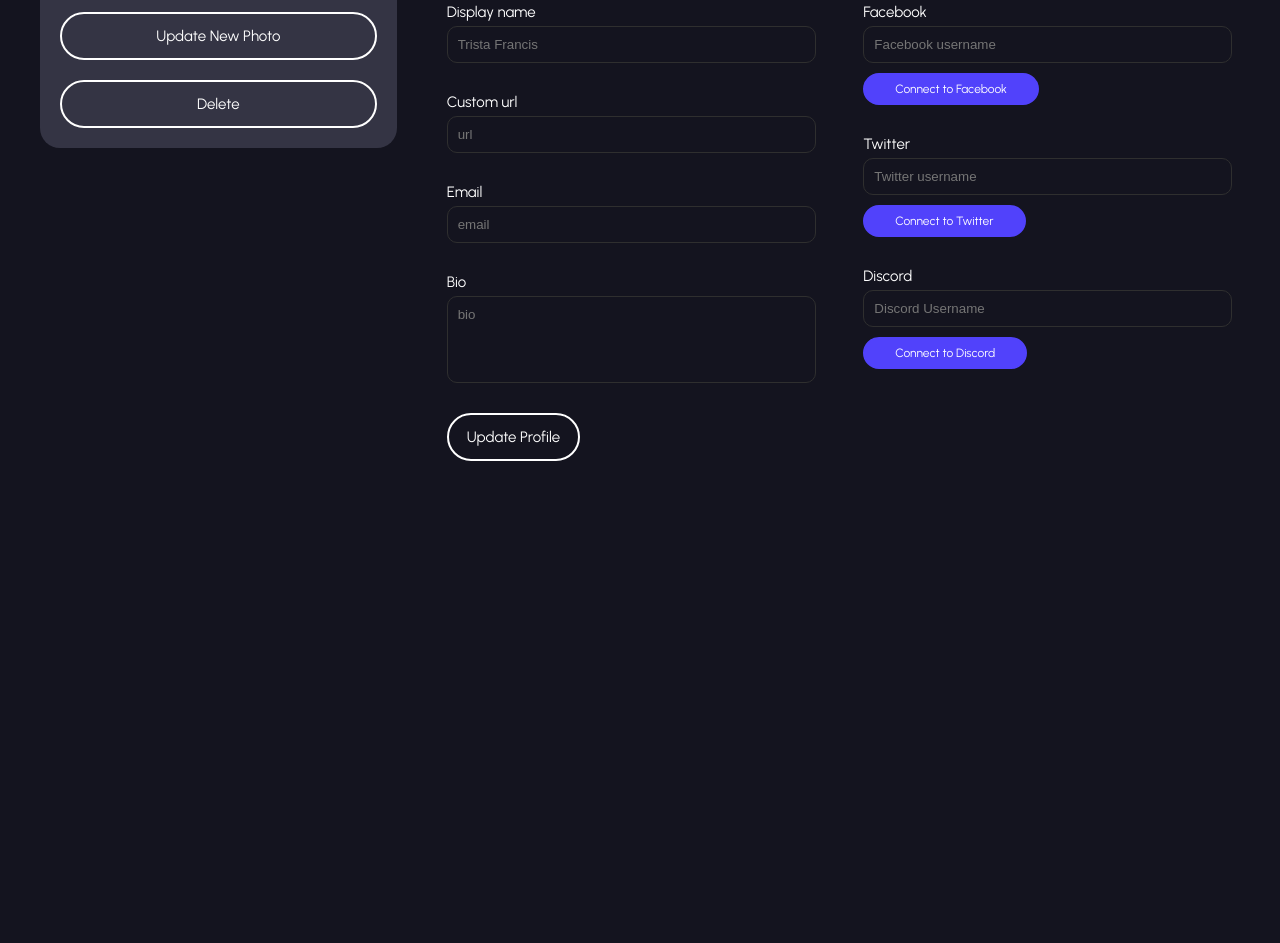
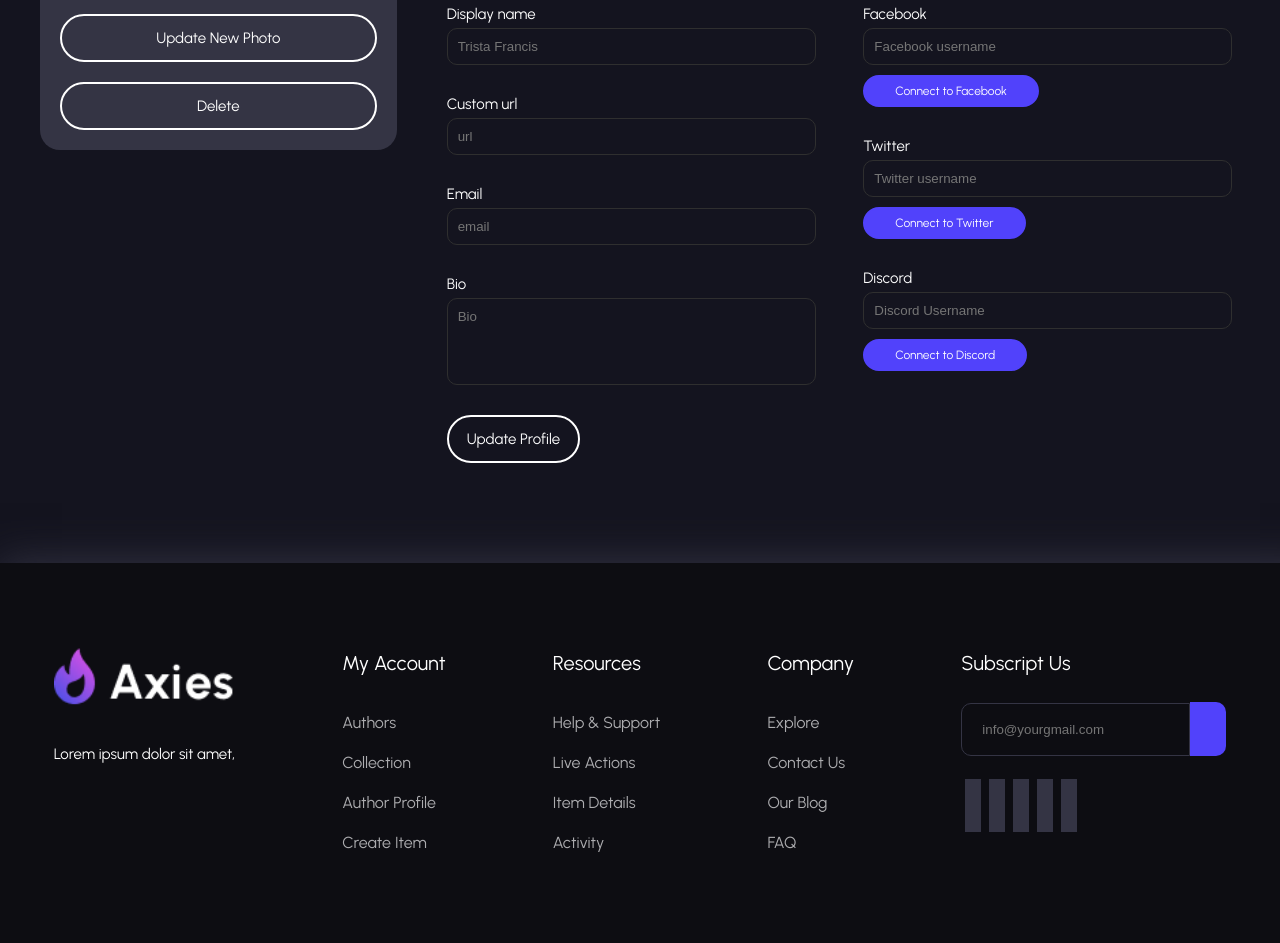
Before and after one commit to jahangiri20/Front-End-Mentorship-p2-Axise, a plain HTML site: page profile.html in a window 1280 px wide. Shown: the part 678-1621 px from the top of the page. Before the commit the page ends 1219 px from the top, so only its background shows below. Drawn offline with Linux system fonts and the light colour scheme.

Commit message:
profile border

```diff
--- a/css/header.css
+++ b/css/header.css
@@ -2,7 +2,7 @@
     display: flex;
     justify-content: space-around;
     flex-direction: row;
-    border-bottom: 2px solid var(--primary_color) ;
+    border-bottom: 0.2rem solid var(--primary_color) ;
     padding-top: 1rem;
     line-height: 3rem;
 
--- a/profile.html
+++ b/profile.html
@@ -7,6 +7,7 @@
     <link rel="stylesheet" href="../profile/profile.css">
     <link rel="stylesheet" href="../css/layout.css">
     <link rel="stylesheet" href="../css/header.css">
+    <link rel="stylesheet" href="../css/footer.css">
     <title>Profile</title>
 </head>
 <body>
@@ -97,7 +98,7 @@
         </div>
 
     </section>
-
+    <section>
         <div class="profile">
             <div class="container">
                 <div class="profile__section">
@@ -131,12 +132,12 @@
                                     <input type="text" id="url" class="inputs" placeholder="url">
                                 </div>
                                 <div class="email">
-                                    <label for="email">Email</label><br>
-                                    <input type="email" id="email" class="inputs" placeholder="email">
+                                    <label for="emailProfile">Email</label><br>
+                                    <input type="email" id="emailProfile" class="inputs" placeholder="email">
                                 </div>
                                 <div class="bio">
                                     <label for="bio">Bio</label><br>
-                                    <input type="text" id="bio" class="inputs" placeholder="bio">
+                                    <input type="text" id="bio" class="inputs" placeholder="Bio">
                                 </div>
                                 <div class="button__update"><button class="btn btn__profile">Update Profile</button></div>
                             </div>
@@ -168,13 +169,65 @@
                 </div>
             </div>
         </div>
-
+    </section>
     </section>
 
-
-
-
-
+    <section>
+      <div class="footer">
+        <div class="containar">
+          <div class="footer__items">
+            <div class="footer__item">
+              <div class="footer__logo">
+                <img src="./assets/logo_dark.png" alt="" />
+              </div>
+              <div class="footer__p">Lorem ipsum dolor sit amet,</div>
+            </div>
+            <div class="footer__item">
+              <div class="footer__title">My Account</div>
+              <div class="footer__link">
+                <a href="#">Authors</a> <a href="#">Collection</a
+                ><a href="#">Author Profile</a><a href="#">Create Item</a>
+              </div>
+            </div>
+            <div class="footer__item">
+              <div class="footer__title">Resources</div>
+              <div class="footer__link">
+                <a href="#">Help & Support</a> <a href="#">Live Actions</a
+                ><a href="#">Item Details</a><a href="#">Activity</a>
+              </div>
+            </div>
+            <div class="footer__item">
+              <div class="footer__title">Company</div>
+              <div class="footer__link">
+                <a href="#">Explore</a> <a href="#">Contact Us</a>
+                <a href="#">Our Blog</a> <a href="#">FAQ</a>
+              </div>
+            </div>
+            <div class="footer__item">
+              <div class="footer__title">Subscript Us</div>
+              <div class="footer__email">
+                <input
+                  type="email"
+                  name="email"
+                  id="email"
+                  placeholder="info@yourgmail.com"
+                />
+                <a href=""
+                  ><i class="fa fa-paper-plane" aria-hidden="true"></i
+                ></a>
+              </div>
+              <div class="footer__icons--link">
+                <a href="#"><i class="fa-brands fa-twitter"></i></a>
+                <a href="#"><i class="fa-brands fa-facebook-square"></i></a>
+                <a href="#"><i class="fa-brands fa-telegram"></i></a>
+                <a href="#"><i class="fa-brands fa-youtube-square"></i></a>
+                <a href="#"><i class="fa-brands fa-instagram"></i></a>
+              </div>
+            </div>
+          </div>
+        </div>
+      </div>
+    </section>
 
 </body>
 </html>
--- a/profile/profile.css
+++ b/profile/profile.css
@@ -3,6 +3,8 @@
     flex-direction: column;
     justify-content: space-around;
     background-image: url("../items/bg.jpg");
+    border-bottom: 0.2rem solid var(--primary_color) ;
+    box-shadow: rgba(240, 46, 170, 0.4) 0px 5px, rgba(240, 46, 170, 0.3) 0px 10px, rgba(240, 46, 170, 0.2) 0px 15px, rgba(240, 46, 170, 0.1) 0px 20px, rgba(240, 46, 170, 0.05) 0px 25px;
 
 
 }
```
